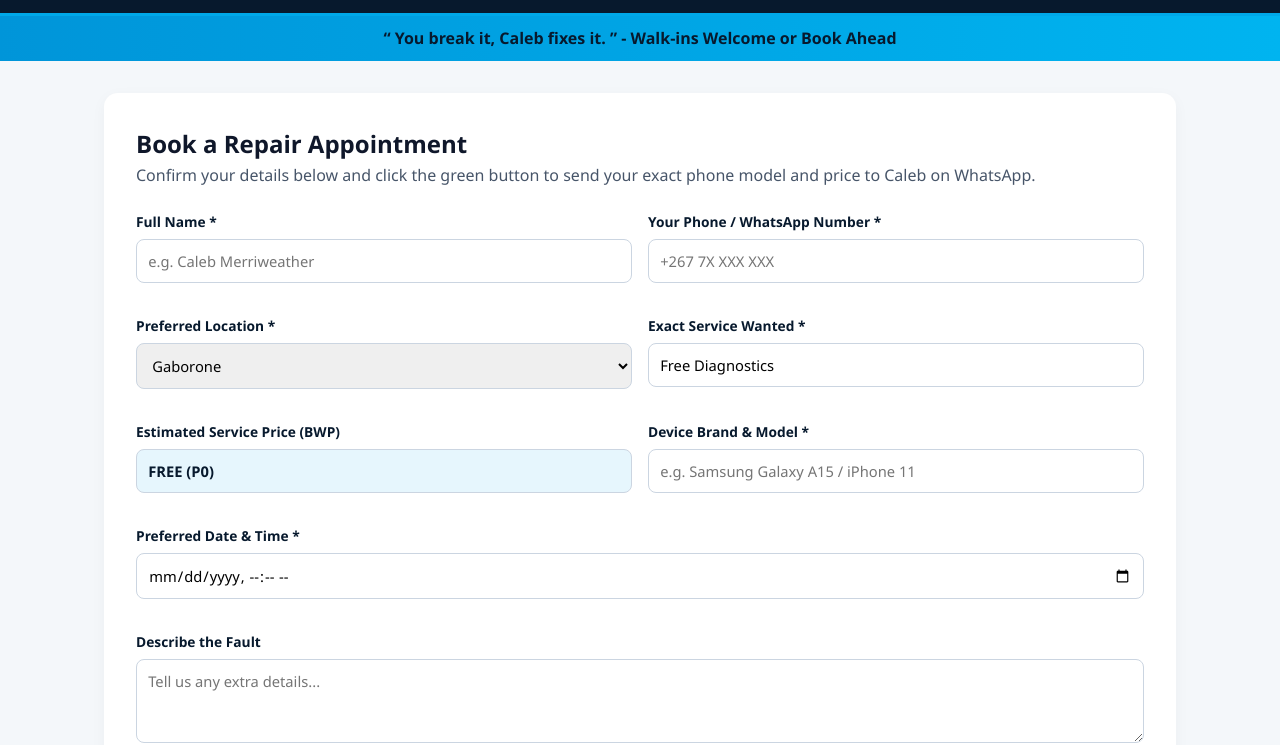
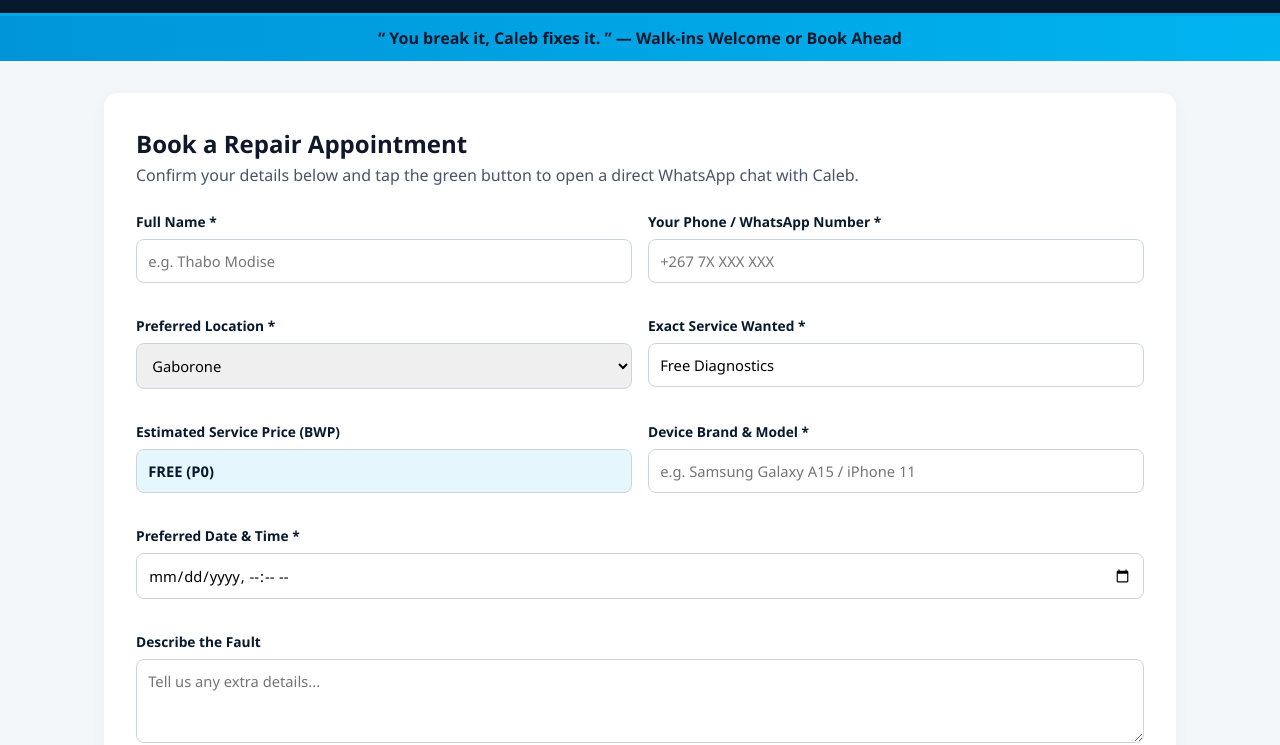
Before and after one commit to merriweathercalebm/tech-caluzee, a plain HTML site: page book.html in a window 1280 px wide. Shown: the part 61-806 px from the top of the page. Drawn offline with Linux system fonts and the light colour scheme.

Commit message:
Add files via upload

```diff
--- a/book.html
+++ b/book.html
@@ -26,17 +26,17 @@
     </div>
   </header>
 
-  <div class="slogan">“ You break it, Caleb fixes it. ” - Walk-ins Welcome or Book Ahead</div>
+  <div class="slogan">“ You break it, Caleb fixes it. ” — Walk-ins Welcome or Book Ahead</div>
 
   <main>
     <div class="panel">
       <h2>Book a Repair Appointment</h2>
-      <p style="color:var(--muted); margin-bottom:1.4rem;">Confirm your details below and click the green button to send your exact phone model and price to Caleb on WhatsApp.</p>
+      <p style="color:var(--muted); margin-bottom:1.4rem;">Confirm your details below and tap the green button to open a direct WhatsApp chat with Caleb.</p>
 
       <div class="form-grid">
         <div class="form-group">
           <label>Full Name *</label>
-          <input type="text" id="custName" oninput="buildWhatsAppLink()" placeholder="e.g. Caleb Merriweather" required>
+          <input type="text" id="custName" oninput="buildWhatsAppLink()" placeholder="e.g. Thabo Modise" required>
         </div>
         <div class="form-group">
           <label>Your Phone / WhatsApp Number *</label>
@@ -71,7 +71,7 @@
         </div>
       </div>
 
-      <a id="waSubmitBtn" href="https://wa.me" target="_blank" rel="noopener noreferrer" onclick="return validateForm()" class="btn" style="background:#25D366; font-size:1rem;">
+      <a id="waSubmitBtn" href="https://whatsapp.com" onclick="return validateForm()" class="btn" style="background:#25D366; font-size:1rem;">
         📲 Send Booking to Caleb on WhatsApp
       </a>
     </div>
@@ -90,7 +90,6 @@
     const deviceInput = document.getElementById('custDevice');
     const waBtn = document.getElementById('waSubmitBtn');
 
-    // Read service, device, and price passed from the model pages
     const params = new URLSearchParams(window.location.search);
     if (params.get('service')) serviceInput.value = params.get('service');
     if (params.get('price')) priceInput.value = params.get('price');
@@ -117,7 +116,8 @@
         `*Customer Name:* ${name} (${phone})\n` +
         `*Notes:* ${issue}`;
 
-      waBtn.href = `https://wa.me?text=${encodeURIComponent(message)}`;
+      // Direct API link opens the specific chat thread without showing the contact picker
+      waBtn.href = `https://whatsapp.com&text=${encodeURIComponent(message)}`;
     }
 
     function validateForm() {
```
